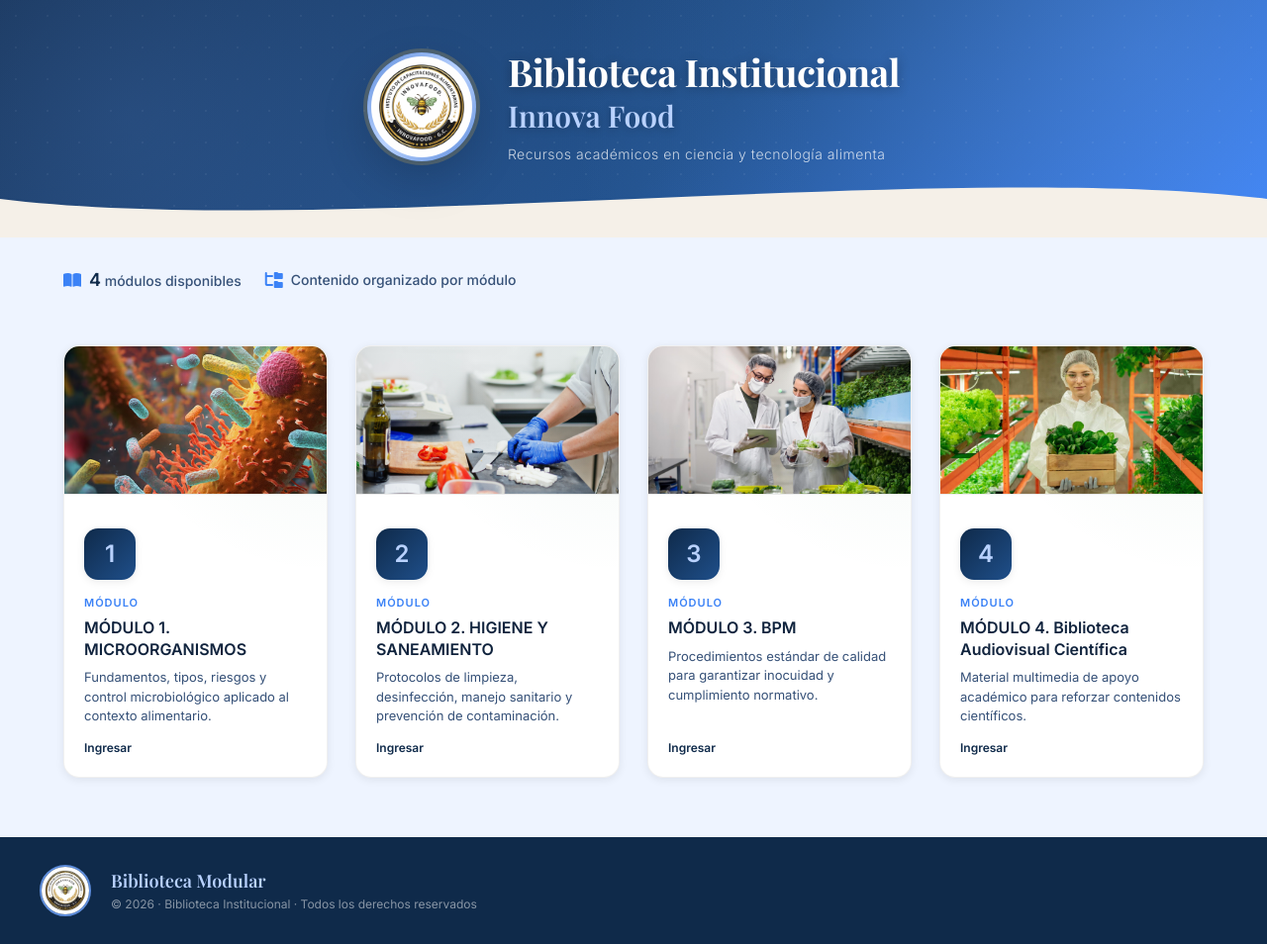
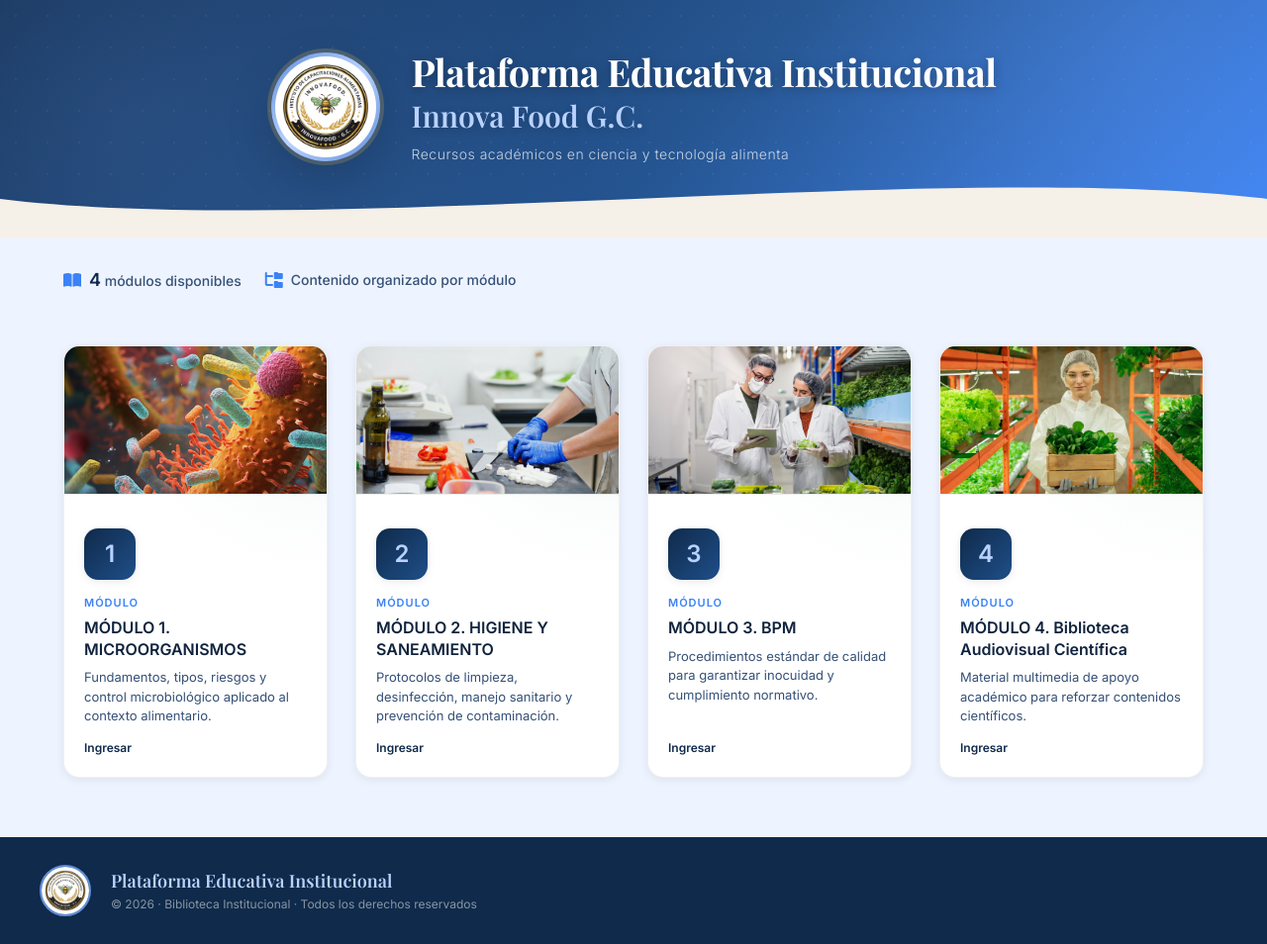
Before and after one commit to Aracelly126/Biblioteca-modulos, a plain HTML site: page index.html in a window 1280 px wide. Shown: the whole page at 99% size. Drawn offline with nearby package versions, Linux system fonts and the light colour scheme.

Commit message:
cambio de titulo de la plataforma

```diff
--- a/index.html
+++ b/index.html
@@ -19,8 +19,8 @@
         <img src="Innova Food.jpeg" alt="Logo" class="logo" />
       </div>
       <div class="header-text">
-        <h1 class="header-title" id="moduleTitle">Biblioteca Institucional</h1>
-        <h2 class="header-subtitle" id="moduleSubtitle">Innova Food</h2>
+        <h1 class="header-title" id="moduleTitle">Plataforma Educativa Institucional </h1>
+        <h2 class="header-subtitle" id="moduleSubtitle">Innova Food G.C.</h2>
         <p class="header-desc" id="moduleDesc">Recursos académicos en ciencia y tecnología alimenta</p>
       </div>
     </div>
@@ -98,7 +98,7 @@
     <div class="footer-content">
       <img src="Innova Food.jpeg" alt="Logo" class="footer-logo" />
       <div class="footer-text">
-        <p class="footer-title">Biblioteca Modular</p>
+        <p class="footer-title">Plataforma Educativa Institucional</p>
         <p class="footer-copy">&copy; 2026 · Biblioteca Institucional · Todos los derechos reservados</p>
       </div>
     </div>
```
